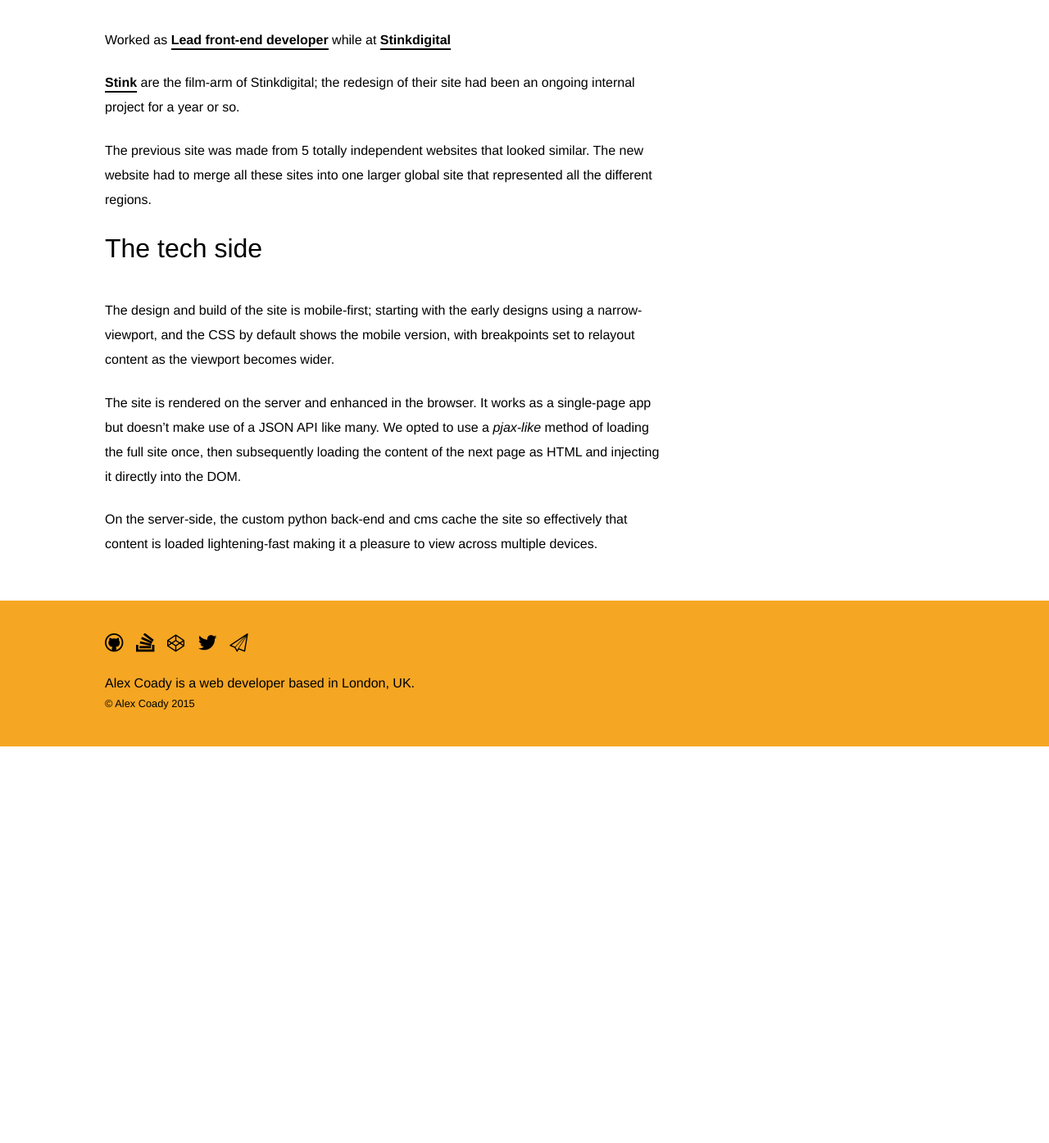
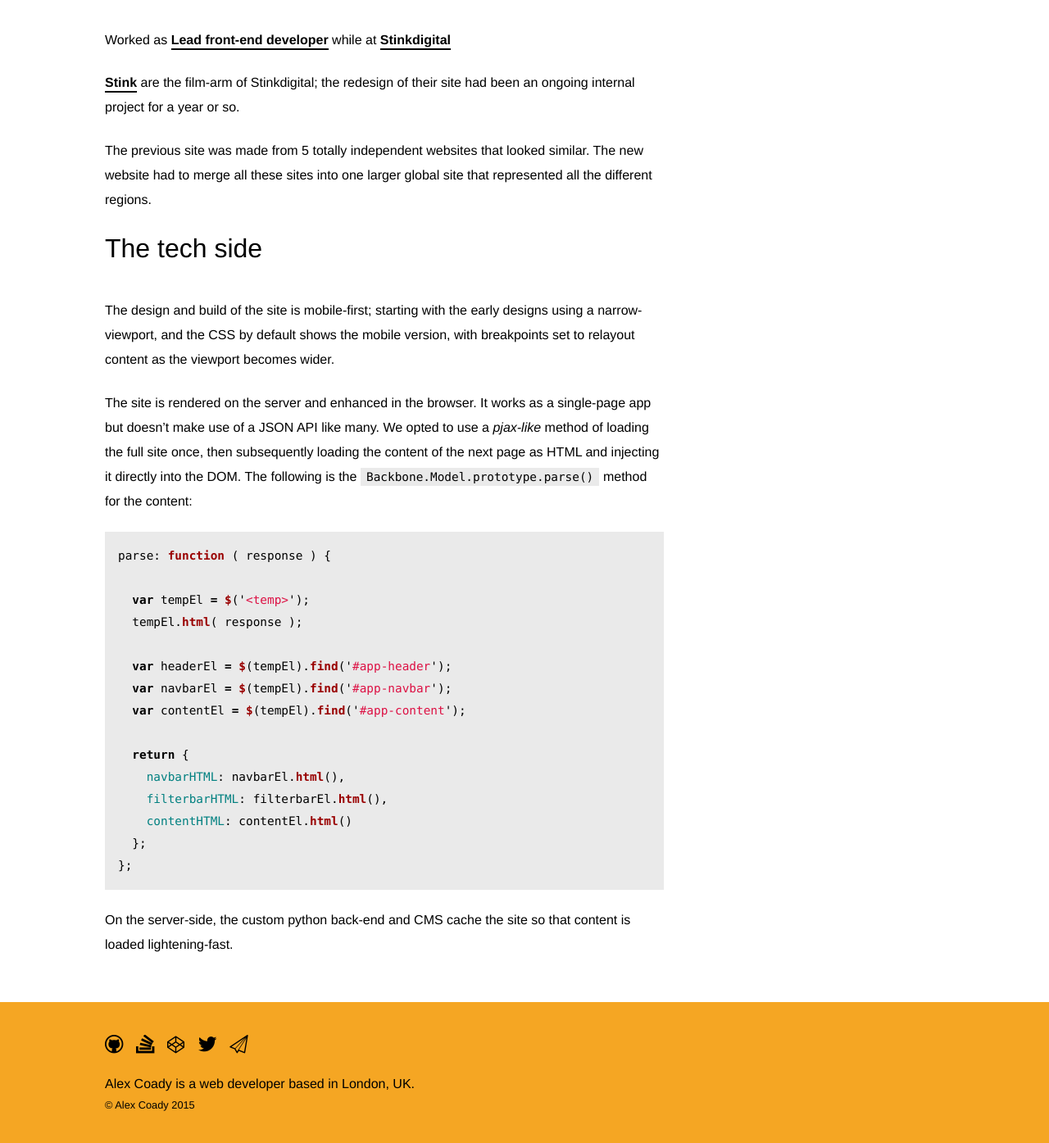
Before and after one commit to alexcoady/alexcoady.github.io, a Jekyll site: the page built from _posts/2015-03-15-stink-redesign.markdown, in a window 1280 px wide and 1400 px high, scrolled down 736 px. Shown: the top 1395 px of the window at 82% size. Built offline with Jekyll 4.4.1, drawn with Linux system fonts in a browser that asks for light colours; some web fonts are replaced; before the commit the page ends 1647 px from its top, so only the background shows below that.

Commit message:
Stink code sample of model parse

```diff
--- a/_posts/2015-03-15-stink-redesign.markdown
+++ b/_posts/2015-03-15-stink-redesign.markdown
@@ -20,6 +20,24 @@
 
 The design and build of the site is mobile-first; starting with the early designs using a narrow-viewport, and the CSS by default shows the mobile version, with breakpoints set to relayout content as the viewport becomes wider.
 
-The site is rendered on the server and enhanced in the browser. It works as a single-page app but doesn't make use of a JSON API like many. We opted to use a *pjax-like* method of loading the full site once, then subsequently loading the content of the next page as HTML and injecting it directly into the DOM.
+The site is rendered on the server and enhanced in the browser. It works as a single-page app but doesn't make use of a JSON API like many. We opted to use a *pjax-like* method of loading the full site once, then subsequently loading the content of the next page as HTML and injecting it directly into the DOM. The following is the `Backbone.Model.prototype.parse()` method for the content:
 
-On the server-side, the custom python back-end and cms cache the site so effectively that content is loaded lightening-fast making it a pleasure to view across multiple devices.
+{% highlight javascript %}
+parse: function ( response ) {
+
+  var tempEl = $('<temp>');
+  tempEl.html( response );
+
+  var headerEl = $(tempEl).find('#app-header');
+  var navbarEl = $(tempEl).find('#app-navbar');
+  var contentEl = $(tempEl).find('#app-content');
+
+  return {
+    navbarHTML: navbarEl.html(),
+    filterbarHTML: filterbarEl.html(),
+    contentHTML: contentEl.html()
+  };
+};
+{% endhighlight %}
+
+On the server-side, the custom python back-end and CMS cache the site so that content is loaded lightening-fast.
```
